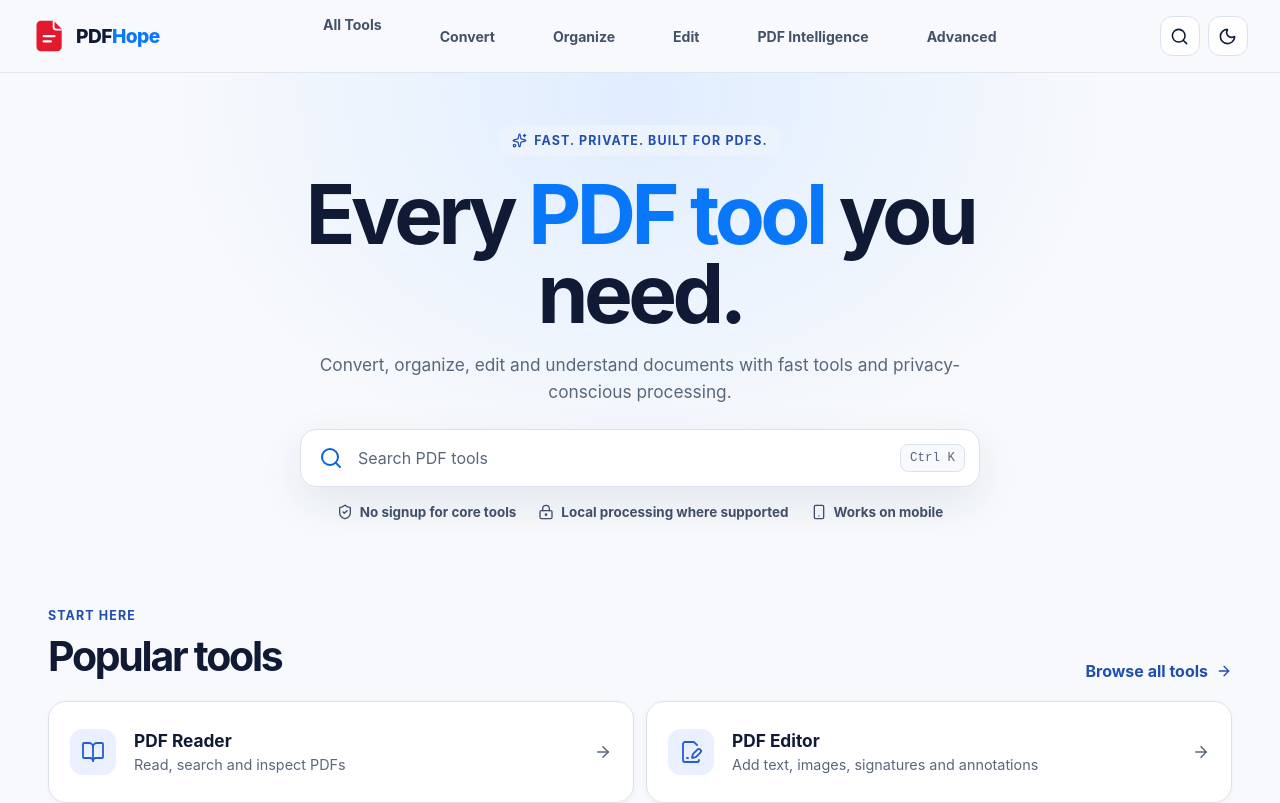
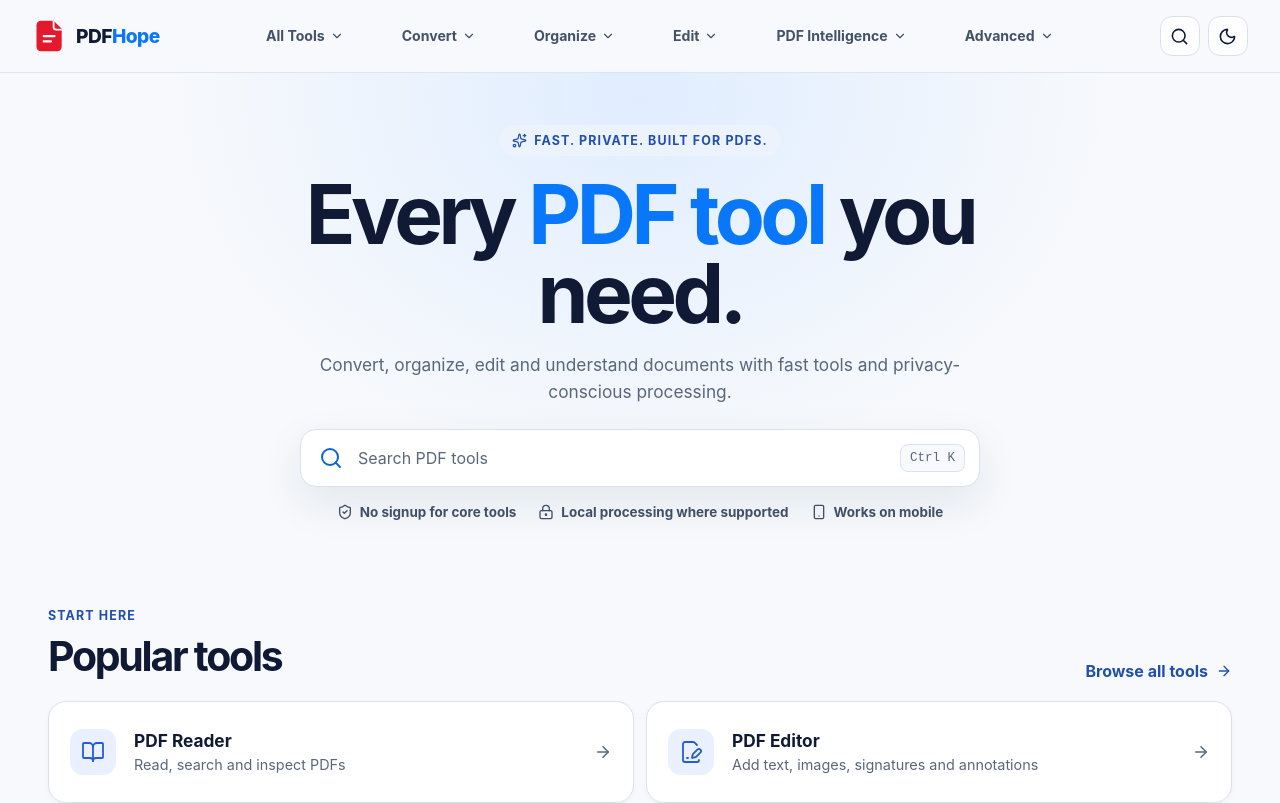
Before and after one commit to livenewsuson-cyber/pdfhope, a React (Vite) app: page / in a window 1280 px wide. Shown: the top 803 px of the page. Built offline with nearby package versions, Linux system fonts and the light colour scheme.

Commit message:
fix: align desktop nav and add dropdown chevrons

```diff
--- a/src/components/Layout.tsx
+++ b/src/components/Layout.tsx
@@ -1,4 +1,4 @@
-import { Command, Heart, Menu, Moon, Search, Sun, X } from 'lucide-react'
+import { ChevronDown, Command, Heart, Menu, Moon, Search, Sun, X } from 'lucide-react'
 import { Link, NavLink, Outlet, useLocation } from 'react-router-dom'
 import { useEffect, useLayoutEffect, useRef, useState } from 'react'
 import { Brand } from './Brand'
@@ -111,13 +111,13 @@ export function Layout() {
       <header className="header">
         <Link className="brand" to="/" aria-label="PDFHope home" onPointerEnter={closeMenuSoon}><Brand /></Link>
         <nav className="desktop-navigation" aria-label="Primary">
-          <NavLink to="/tools" aria-haspopup="true" aria-expanded={megaMenu === 'all'} aria-controls="desktop-mega-menu" onPointerEnter={(event) => { if (event.pointerType !== 'touch') showMenuSoon('all') }} onFocus={() => { if (keyboardFocus.current) showMenu('all') }}>All Tools</NavLink>
+          <NavLink to="/tools" aria-haspopup="true" aria-expanded={megaMenu === 'all'} aria-controls="desktop-mega-menu" onPointerEnter={(event) => { if (event.pointerType !== 'touch') showMenuSoon('all') }} onFocus={() => { if (keyboardFocus.current) showMenu('all') }}>All Tools<ChevronDown size={14} aria-hidden="true" /></NavLink>
           {navigationGroups.map((group) => <button key={group.id} type="button" aria-haspopup="true" aria-expanded={megaMenu === group.id} aria-controls="desktop-mega-menu" onPointerEnter={(event) => { if (event.pointerType !== 'touch') showMenuSoon(group.id) }} onFocus={() => { if (keyboardFocus.current) showMenu(group.id) }} onClick={() => {
             const justOpenedByHover = megaMenu === group.id && Date.now() - lastHoverOpen.current < 250
             cancelMenuOpen()
             cancelMenuClose()
             setMegaMenu((open) => justOpenedByHover ? group.id : open === group.id ? null : group.id)
-          }}>{group.label}</button>)}
+          }}>{group.label}<ChevronDown size={14} aria-hidden="true" /></button>)}
         </nav>
         <div className="header-actions" onPointerEnter={closeMenuSoon}>
           <button ref={searchButtonRef} className="icon-button" onClick={openSearch} aria-label="Search tools"><Search size={19} /></button>
--- a/src/styles/brand.css
+++ b/src/styles/brand.css
@@ -107,7 +107,9 @@ a:focus-visible,button:focus-visible,input:focus-visible,select:focus-visible,te
 .header-shell{position:sticky;z-index:40;top:0;border-bottom:1px solid color-mix(in srgb,var(--line) 86%,transparent);background:color-mix(in srgb,var(--page) 92%,transparent);backdrop-filter:blur(18px)}
 .header{height:72px;max-width:1280px;padding:0 32px}
 .desktop-navigation{display:flex;align-items:center;justify-content:center;gap:4px}
-.desktop-navigation a,.desktop-navigation button{min-height:40px;padding:0 12px;border:0;border-radius:10px;background:transparent;color:var(--text-secondary);font-size:.88rem;font-weight:700;cursor:pointer;white-space:nowrap}
+.desktop-navigation a,.desktop-navigation button{display:inline-flex;align-items:center;justify-content:center;gap:5px;height:40px;line-height:1;padding:0 12px;border:0;border-radius:10px;background:transparent;color:var(--text-secondary);font-family:inherit;font-size:.88rem;font-weight:700;cursor:pointer;white-space:nowrap}
+.desktop-navigation svg{flex:none;transition:transform 160ms ease}
+.desktop-navigation [aria-expanded="true"] svg{transform:rotate(180deg)}
 .desktop-navigation a:hover,.desktop-navigation button:hover,.desktop-navigation a.active,.desktop-navigation button[aria-expanded="true"]{color:var(--accent-dark);background:var(--soft)}
 .icon-button{width:40px;height:40px;border-radius:12px;transition:background-color 160ms ease,border-color 160ms ease,transform 160ms ease}
 .icon-button:hover{border-color:color-mix(in srgb,var(--accent) 35%,var(--line));background:var(--soft)}
```
